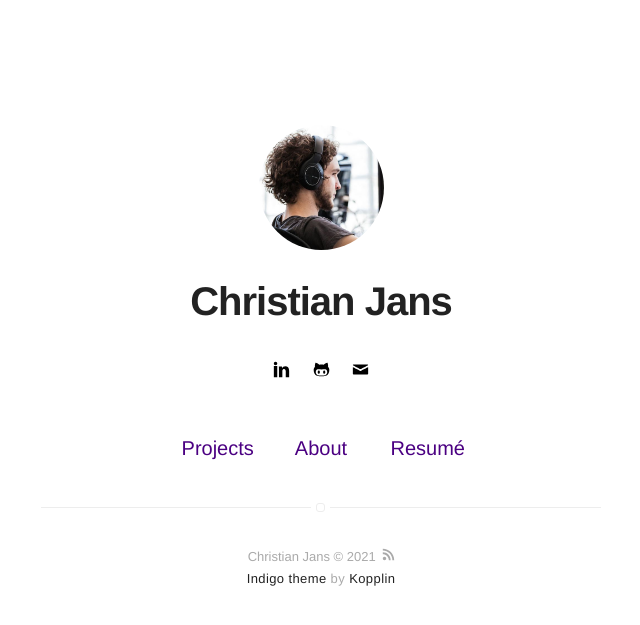
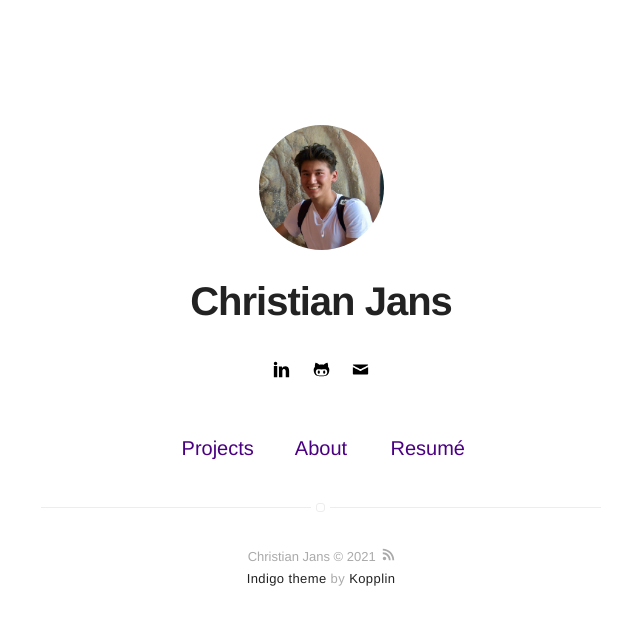
Before and after one commit to christianjans/christianjans.github.io, a Jekyll site: the page built from index.html, in a window 1280 px wide. Shown: the top 625 px of the page, without its empty margins (319-959 px from the left). Built offline with Jekyll 4.4.1, drawn with Linux system fonts in a browser that asks for light colours.

Commit message:
Add profile picture

```diff
--- a/_config.yml
+++ b/_config.yml
@@ -8,7 +8,7 @@
 # if it's an external image, update below for true
 # better with square images
 external-image: false
-picture: assets/images/profile.jpg
+picture: assets/images/profile_picture.jpg
 
 # If you want to include your resume, set to true
 # and specify source (external or local).
```
Also changed, not shown: assets/images/profile_picture.jpg (added).
